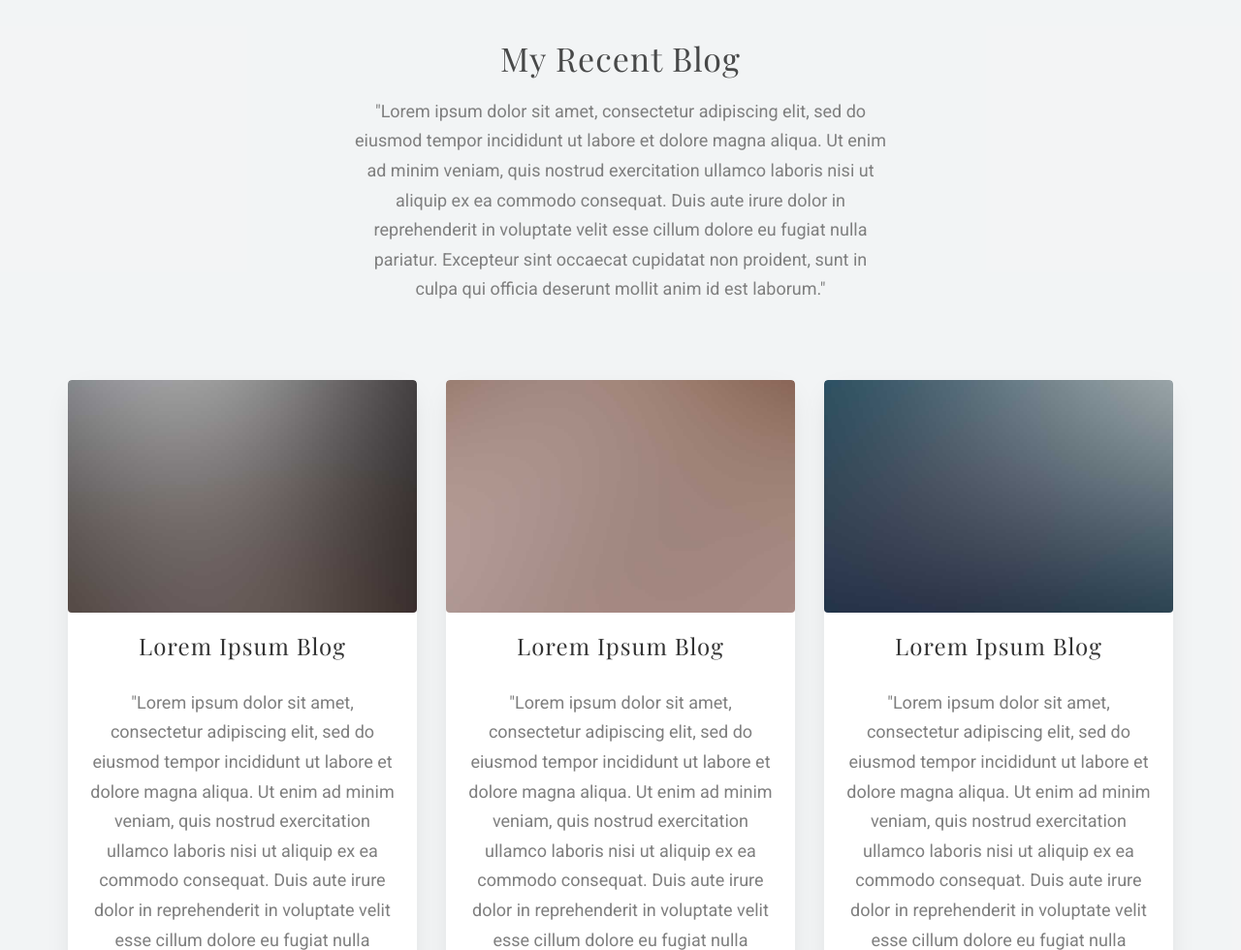
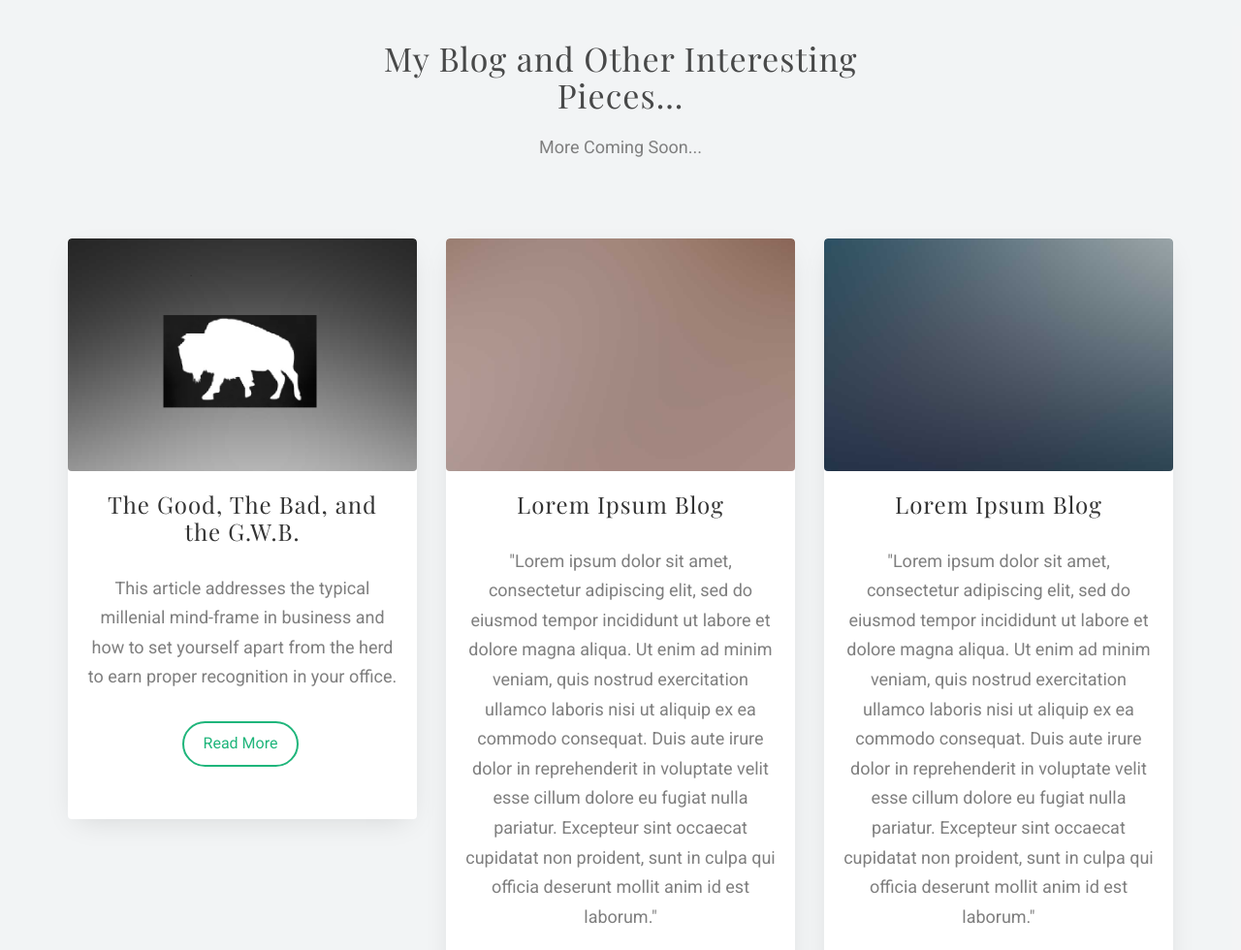
Before and after one commit to DJGilmore4U/Responsive-Portfolio, a plain HTML site: page index.html in a window 1280 px wide. Shown: the part 2260-3240 px from the top of the page at 97% size. Drawn offline with nearby package versions, Linux system fonts and the light colour scheme; files whose address does not match are found by name.

Commit message:
mods to index

```diff
--- a/index.html
+++ b/index.html
@@ -149,18 +149,18 @@
 		<div class="container">
 			<div class="row">
 				<div class="col-md-6 col-md-offset-3 text-center fh5co-heading">
-					<h2>My Recent Blog</h2>
-					<p>"Lorem ipsum dolor sit amet, consectetur adipiscing elit, sed do eiusmod tempor incididunt ut labore et dolore magna aliqua. Ut enim ad minim veniam, quis nostrud exercitation ullamco laboris nisi ut aliquip ex ea commodo consequat. Duis aute irure dolor in reprehenderit in voluptate velit esse cillum dolore eu fugiat nulla pariatur. Excepteur sint occaecat cupidatat non proident, sunt in culpa qui officia deserunt mollit anim id est laborum." </p>
+					<h2>My Blog and Other Interesting Pieces...</h2>
+					<p>More Coming Soon...</p>
 				</div>
 			</div>
 			<div class="row">
 				<div class="col-md-4 text-center">
 					<div class="blog-inner">
-						<a href="#"><img class="img-responsive" src="images/image_4.jpg" alt="Blog"></a>
+						<a href="#"><img class="img-responsive" src="images/GWB.png" alt="Blog"></a>
 						<div class="desc">
-							<h3><a href="#">Lorem Ipsum Blog</a></h3>
-							<p>"Lorem ipsum dolor sit amet, consectetur adipiscing elit, sed do eiusmod tempor incididunt ut labore et dolore magna aliqua. Ut enim ad minim veniam, quis nostrud exercitation ullamco laboris nisi ut aliquip ex ea commodo consequat. Duis aute irure dolor in reprehenderit in voluptate velit esse cillum dolore eu fugiat nulla pariatur. Excepteur sint occaecat cupidatat non proident, sunt in culpa qui officia deserunt mollit anim id est laborum."</p>
-							<p><a href="#" class="btn btn-primary btn-outline with-arrow">Read More<i class="icon-arrow-right"></i></a></p>
+							<h3><a href="#">The Good, The Bad, and the G.W.B.</a></h3>
+							<p>This article addresses the typical millenial mind-frame in business and how to set yourself apart from the herd to earn proper recognition in your office.</p>
+							<p><a href="https://slowlythenallatonceuponatime.blogspot.com/2018/03/the-good-bad-and-g.html" class="btn btn-primary btn-outline with-arrow">Read More<i class="icon-arrow-right"></i></a></p>
 						</div>
 					</div>
 				</div>
```
